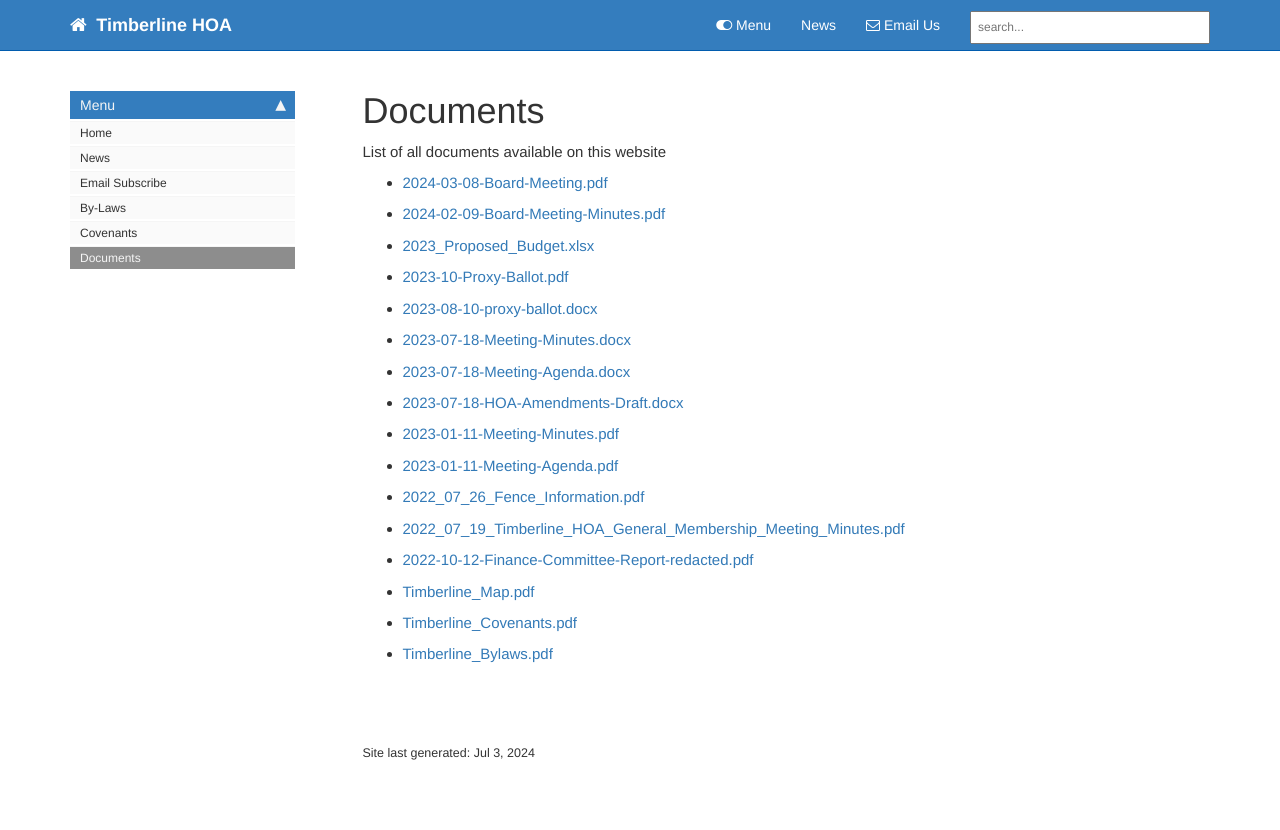
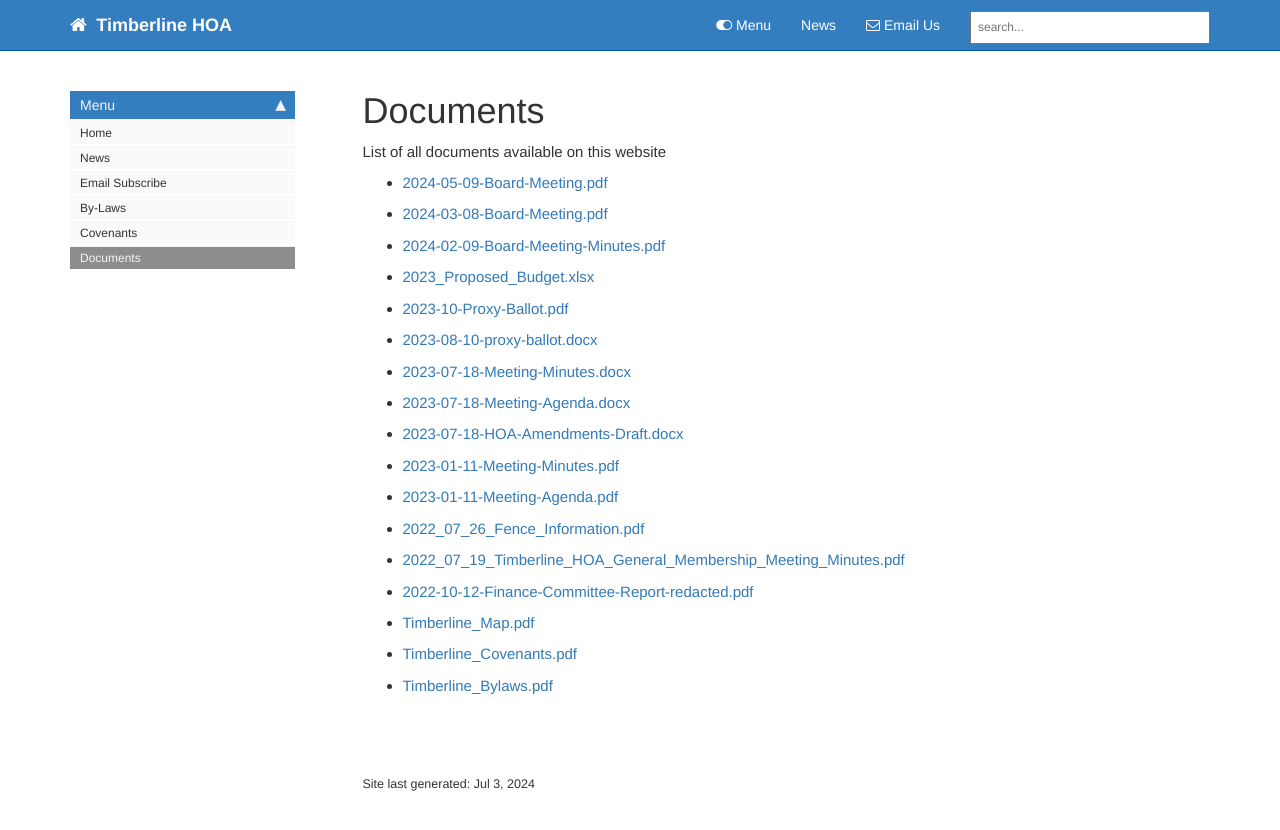
Before and after one commit to timberline-hoa/timberline-hoa.github.io, a Jekyll site: the page built from pages/documents.md, in a window 1280 px wide. Shown: the top 830 px of the page. Built offline with Jekyll 4.4.1, drawn with Linux system fonts in a browser that asks for light colours; comment, search, counter and statistics services are not loaded.

Commit message:
2024 05 09 meeting mintues

```diff
--- a/pages/documents.md
+++ b/pages/documents.md
@@ -5,6 +5,7 @@ permalink: documents.html
 
 List of all documents available on this website
 
+- [2024-05-09-Board-Meeting.pdf]({{ site.url }}/documents/2024-05-09-Board-Meeting.pdf)
 - [2024-03-08-Board-Meeting.pdf]({{ site.url }}/documents/2024-03-08-Board-Meeting.pdf)
 - [2024-02-09-Board-Meeting-Minutes.pdf]({{ site.url }}/documents/2024-02-09-Board-Meeting-Minutes.pdf)
 - [2023_Proposed_Budget.xlsx]({{ site.url }}/documents/2023_Proposed_Budget.xlsx)
```
Also changed, not shown: 1 other file.
